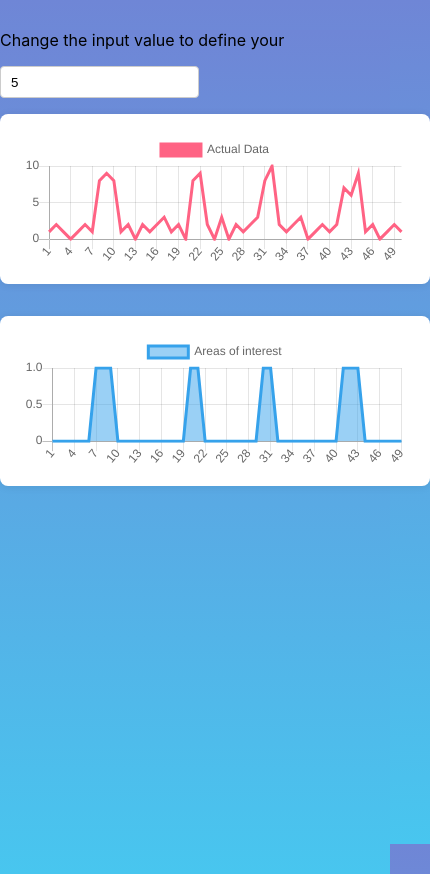
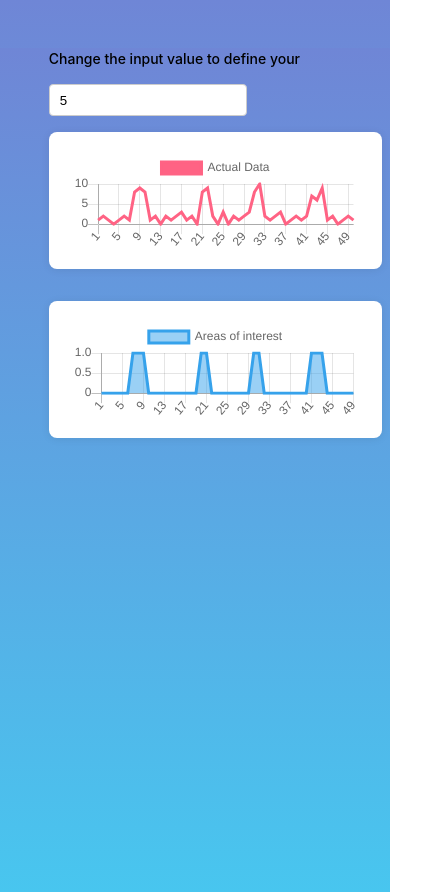
Before and after one commit to azizmashkour/labforward-frontend-test, a React (Create React App) app: page / in a window 390 px wide. Shown: the whole page, 430 px wide, since content can reach past the window. Built offline with nearby package versions, Linux system fonts and the light colour scheme.

Commit message:
fix: improve app ui and make it responsive

```diff
--- a/src/components/app/App.css
+++ b/src/components/app/App.css
@@ -1,10 +1,38 @@
 .App {
-  text-align: center;
+  margin-left: auto;
+  margin-right: auto;
+  margin-bottom: 20px;
+}
+
+.App-Select {
+  width: 200px;
+  margin-top: .5rem;
 }
 
 .Container {
-  max-width: 690px;
-  margin: 30px auto;
+  max-width: 1280px;
+  width: 75%;
+  margin: 0 auto;
+  margin-top: 3rem;
+}
+
+.md4 {
+  width: 22.333333%;
+  margin-left: auto;
+  box-shadow: 0 1px 8px 0 rgba(0, 0, 0, 0.08);
+  transition: all 0.22s ease-out;
+  border-radius: 8px;
+  padding: 20px;
+  background-color: #fff;
+  margin-bottom: 2rem;
+}
+
+.md8 {
+  width: 66.666667%;
+  margin-left: auto;
+  left: auto;
+  right: auto;
+  float: left;
 }
 
 html, body {
@@ -21,13 +49,37 @@ canvas {
   margin-bottom: 2rem;
 }
 
+.Lab__title {
+  font-size: 3rem;
+  font-weight: 300;
+  color: #fff;
+}
+
+.Setting__title {
+  margin: 0;
+}
+
+.Thresholds__language {
+  padding: 1rem 0;
+}
+
 .Thresholds__parent {
   text-align: left;
   padding-bottom: 1rem;
 }
 
+.Thresholds__input {
+  width: 11rem;
+  margin-top: .5rem;
+}
+
 input:focus {
   outline: none;
+}
+
+label {
+  font-weight: 500;
+  font-size: 14px;
 }
 
 @media (max-width: 525px) {
@@ -35,3 +87,14 @@ input:focus {
     margin-top: 1rem;
   }
 }
+@media (max-width: 1128px) {
+  .md4, .md8 {
+    width: 100%;
+    float: none;
+  }
+}
+@media (max-width: 715px) {
+  .Lab__title {
+    font-size: 2.5rem;
+  }
+}
```
